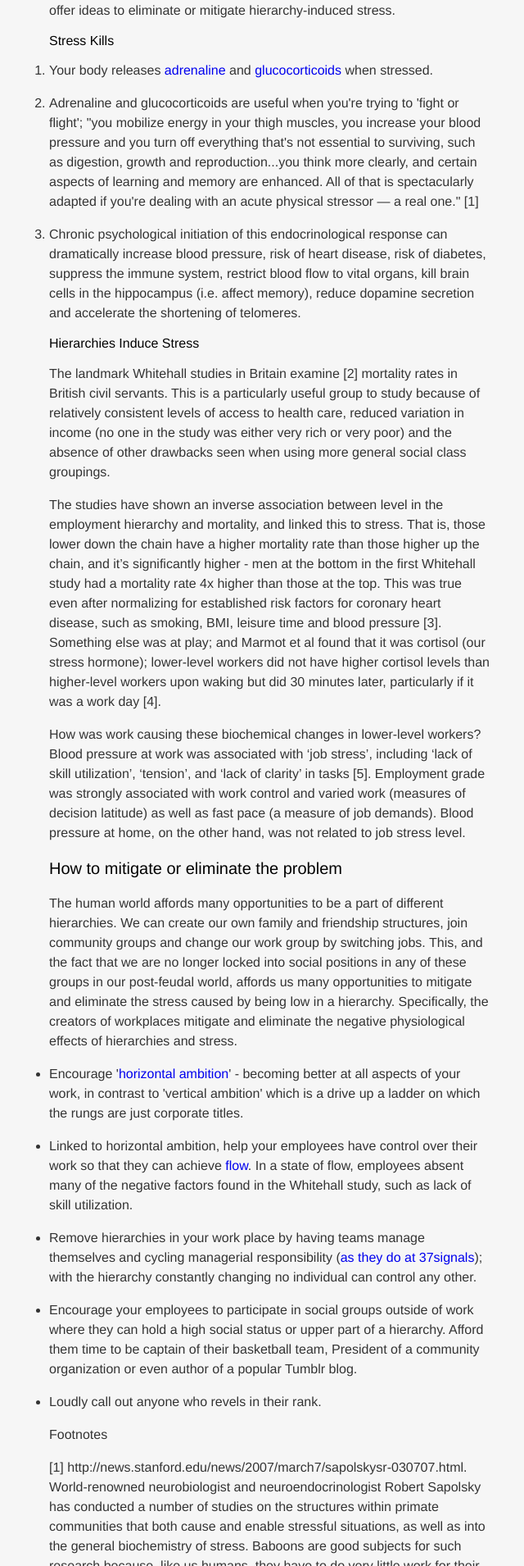
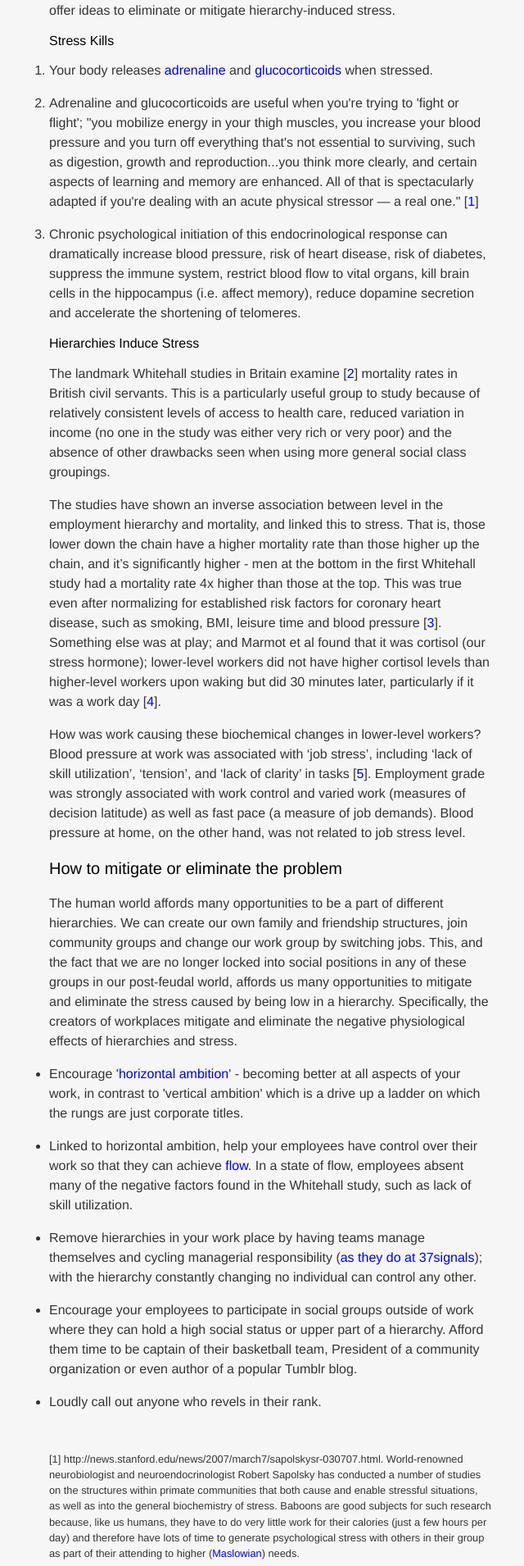
Before and after one commit to regardingwork/regardingwork.github.com, a Jekyll site: the page built from _posts/2011-07-17-hierarchies-kill.markdown, in a window 1280 px wide. Shown: the part 322-2232 px from the top of the page at 82% size, without its empty margins (310-950 px from the left). Built offline with Jekyll 4.4.1, drawn with Linux system fonts in a browser that asks for light colours; Markdown is read by kramdown in place of the engine named in the settings; some of the changed text lies outside the part shown.

Commit message:
Fixed footnote formatting.

```diff
--- a/_posts/2011-07-17-hierarchies-kill.markdown
+++ b/_posts/2011-07-17-hierarchies-kill.markdown
@@ -17,16 +17,19 @@ Flat, hierarchy-free structures are both idealized and analyzed among those who
 <h3>Stress Kills</h3>
 <ol>
 	<li>Your body releases <a href="http://en.wikipedia.org/wiki/Epinephrine">adrenaline</a> and <a href="http://en.wikipedia.org/wiki/Glucocorticoid">glucocorticoids</a> when stressed.</li>
-	<li>Adrenaline and glucocorticoids are useful when you're trying to 'fight or flight'; "you mobilize energy in your thigh muscles, you increase your blood pressure and you turn off everything that's not essential to surviving, such as digestion, growth and reproduction...you think more clearly, and certain aspects of learning and memory are enhanced. All of that is spectacularly adapted if you're dealing with an acute physical stressor — a real one." [1]</li>
+	<li>Adrenaline and glucocorticoids are useful when you're trying to 'fight or flight'; "you mobilize energy in your thigh muscles, you increase your blood pressure and you turn off everything that's not essential to surviving, such as digestion, growth and reproduction...you think more clearly, and certain aspects of learning and memory are enhanced. All of that is spectacularly adapted if you're dealing with an acute physical stressor — a real one." [<a href="#footnote-1">1</a>]</li>
 	<li>Chronic psychological initiation of this endocrinological response can dramatically increase blood pressure, risk of heart disease, risk of diabetes, suppress the immune system, restrict blood flow to vital organs, kill brain cells in the hippocampus (i.e. affect memory), reduce dopamine secretion and accelerate the shortening of telomeres.</li>
 </ol>
 <h3>Hierarchies Induce Stress</h3>
-The landmark Whitehall studies in Britain examine [2] mortality rates in British civil servants. This is a particularly useful group to study because of relatively consistent levels of access to health care, reduced variation in income (no one in the study was either very rich or very poor) and the absence of other drawbacks seen when using more general social class groupings.
+The landmark Whitehall studies in Britain examine [<a href="#footnote-2">2</a>] mortality rates in British civil servants. This is a particularly useful group to study because of relatively consistent levels of access to health care, reduced variation in income (no one in the study was either very rich or very poor) and the absence of other drawbacks seen when using more general social class groupings.
 
-The studies have shown an inverse association between level in the employment hierarchy and mortality, and linked this to stress. That is, those lower down the chain have a higher mortality rate than those higher up the chain, and it's significantly higher - men at the bottom in the first Whitehall study had a mortality rate 4x higher than those at the top. This was true even after normalizing for established risk factors for coronary heart disease, such as smoking, BMI, leisure time and blood pressure [3]. Something else was at play; and Marmot et al found that it was cortisol (our stress hormone); lower-level workers did not have higher cortisol levels than higher-level workers upon waking but did 30 minutes later, particularly if it was a work day [4].
+The studies have shown an inverse association between level in the employment hierarchy and mortality, and linked this to stress. That is, those lower down the chain have a higher mortality rate than those higher up the chain, and it's significantly higher - men at the bottom in the first Whitehall study had a mortality rate 4x higher than those at the top. This was true even after normalizing for established risk factors for coronary heart disease, such as smoking, BMI, leisure time and blood pressure [<a href="#footnote-3">3</a>]. Something else was at play; and Marmot et al found that it was cortisol (our stress hormone); lower-level workers did not have higher cortisol levels than higher-level workers upon waking but did 30 minutes later, particularly if it was a work day [<a href="#footnote-4">4</a>].
 
-How was work causing these biochemical changes in lower-level workers? Blood pressure at work was associated with 'job stress', including 'lack of skill utilization', 'tension', and 'lack of clarity' in tasks [5]. Employment grade was strongly associated with work control and varied work (measures of decision latitude) as well as fast pace (a measure of job demands). Blood pressure at home, on the other hand, was not related to job stress level.
-<h2>How to mitigate or eliminate the problem</h2>
+How was work causing these biochemical changes in lower-level workers? Blood pressure at work was associated with 'job stress', including 'lack of skill utilization', 'tension', and 'lack of clarity' in tasks [<a href="#footnote-5">5</a>]. Employment grade was strongly associated with work control and varied work (measures of decision latitude) as well as fast pace (a measure of job demands). Blood pressure at home, on the other hand, was not related to job stress level.
+
+How to mitigate or eliminate the problem
+----------------------------------------
+
 The human world affords many opportunities to be a part of <em>different</em> hierarchies. We can create our own family and friendship structures, join community groups and change our work group by switching jobs. This, and the fact that we are no longer locked into social positions in any of these groups in our post-feudal world, affords us many opportunities to mitigate and eliminate the stress caused by being low in a hierarchy. Specifically, the creators of workplaces mitigate and eliminate the negative physiological effects of hierarchies and stress.
 <ul>
 	<li>Encourage '<a href="http://www.inc.com/magazine/20110401/jason-fried-why-i-run-a-flat-company.html">horizontal ambition</a>' - becoming better at all aspects of your work, in contrast to 'vertical ambition' which is a drive up a ladder on which the rungs are just corporate titles.</li>
@@ -37,14 +40,20 @@ The human world affords many opportunities to be a part of <em>different</em> hi
 </ul>
 
 
-Footnotes
-
+<ul class="footnotes">
+<li id="footnote-1">
 [1] http://news.stanford.edu/news/2007/march7/sapolskysr-030707.html. World-renowned neurobiologist and neuroendocrinologist Robert Sapolsky has conducted a number of studies on the structures within primate communities that both cause and enable stressful situations, as well as into the general biochemistry of stress. Baboons are good subjects for such research because, like us humans, they have to do very little work for their calories (just a few hours per day) and therefore have lots of time to generate psychological stress with others in their group as part of their attending to higher (<a href="http://en.wikipedia.org/wiki/Maslow's_hierarchy_of_needs">Maslowian</a>) needs.
-
+</li>
+<li id="footnote-2">
 [2] The Whitehall studies are ongoing/longitudinal prospective cohort studies with Phase 10 being completed this year.
-
+</li>
+<li id="footnote-3">
 [3] Marmot, M. G.; Rose, G.; Shipley, M.; Hamilton, P. J. (1978). "Employment grade and coronary heart disease in British civil servants". Journal of Epidemiology and Community Health 32 (4): 244–249. <a href="http://www.ncbi.nlm.nih.gov/pubmed/744814">PMID 744814</a>.
-
+</li>
+<li id="footnote-4">
 [4] Kunz-Ebrect, S. R.; Kirschbaum, C.; Marmot, M; Steptoe, A (2004). "Differences in cortisol awakening response on work days and weekends in woman and men from the Whitehall II cohort". Psychoneuroendocrinology 29 (4): 516–528. <a href="http://www.ncbi.nlm.nih.gov/pubmed/14749096">PMID 14749096</a>.
-
-[5] <a href="http://en.wikipedia.org/wiki/Whitehall_Study">The Whitehall Study in Wikipedia</a>.</address></div>
+</li>
+<li id="footnote-5">
+[5] <a href="http://en.wikipedia.org/wiki/Whitehall_Study">The Whitehall Study in Wikipedia</a>.
+</li>
+</ul>
--- a/stylesheets/screen.css
+++ b/stylesheets/screen.css
@@ -156,19 +156,31 @@ strong {
   margin: -15px 0 30px;
 }
 
-/* line 77, ../_sass/screen.scss */
+/* line 76, ../_sass/screen.scss */
+ul.footnotes {
+  margin-top: 3em;
+}
+/* line 78, ../_sass/screen.scss */
+ul.footnotes li {
+  font-size: 0.8em;
+  list-style-type: none;
+  line-height: 1.5em;
+  margin-bottom: 0.8em;
+}
+
+/* line 87, ../_sass/screen.scss */
 html {
   background: #dddddd;
   color: #333333;
   text-shadow: 0px 1px 1px rgba(255, 255, 255, 0.8);
 }
-/* line 82, ../_sass/screen.scss */
+/* line 92, ../_sass/screen.scss */
 html .wrap {
   width: 540px;
   margin: 0 auto;
   padding: 40px 0 60px;
 }
-/* line 88, ../_sass/screen.scss */
+/* line 98, ../_sass/screen.scss */
 html #content {
   background: #f6f6f6;
   -moz-box-shadow: 0px 0px 10px rgba(0, 0, 0, 0.2);
@@ -176,15 +188,15 @@ html #content {
   -o-box-shadow: 0px 0px 10px rgba(0, 0, 0, 0.2);
   box-shadow: 0px 0px 10px rgba(0, 0, 0, 0.2);
 }
-/* line 93, ../_sass/screen.scss */
+/* line 103, ../_sass/screen.scss */
 html #footer a {
   color: #333333;
 }
-/* line 96, ../_sass/screen.scss */
+/* line 106, ../_sass/screen.scss */
 html #footer li {
   margin-bottom: 0;
 }
-/* line 99, ../_sass/screen.scss */
+/* line 109, ../_sass/screen.scss */
 html #footer .wrap {
   padding: 20px 0 40px;
 }
--- a/todo.txt
+++ b/todo.txt
@@ -1,3 +1,2 @@
 Ensure URLs mapped accurately from previous blog.
 Migrate comments
-Fix footnote formatting
```
Also changed, not shown: _posts/2011-05-13-hire-based-on-interest-not-credentials.markdown (+5 -3 lines), _sass/screen.scss (+10 -0 lines).
